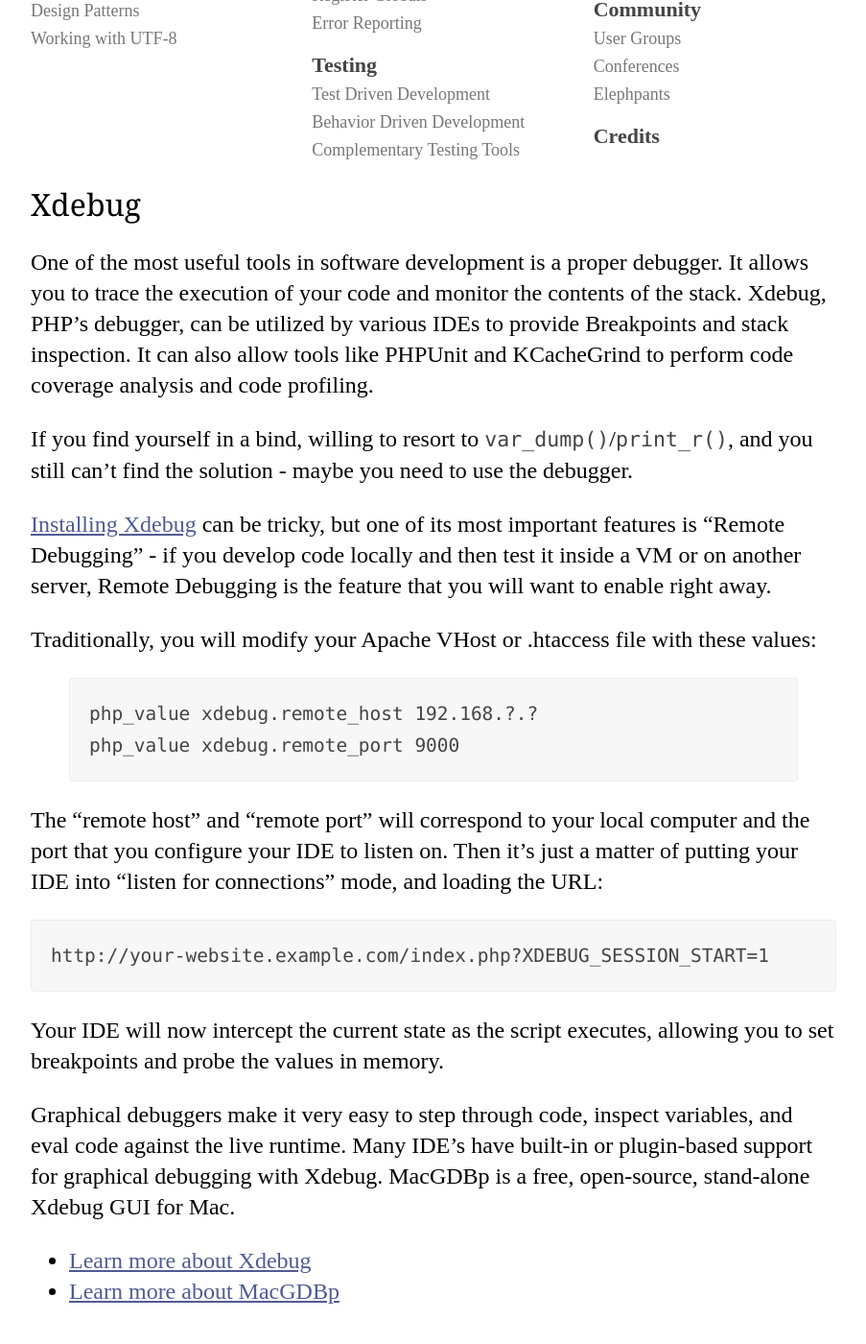
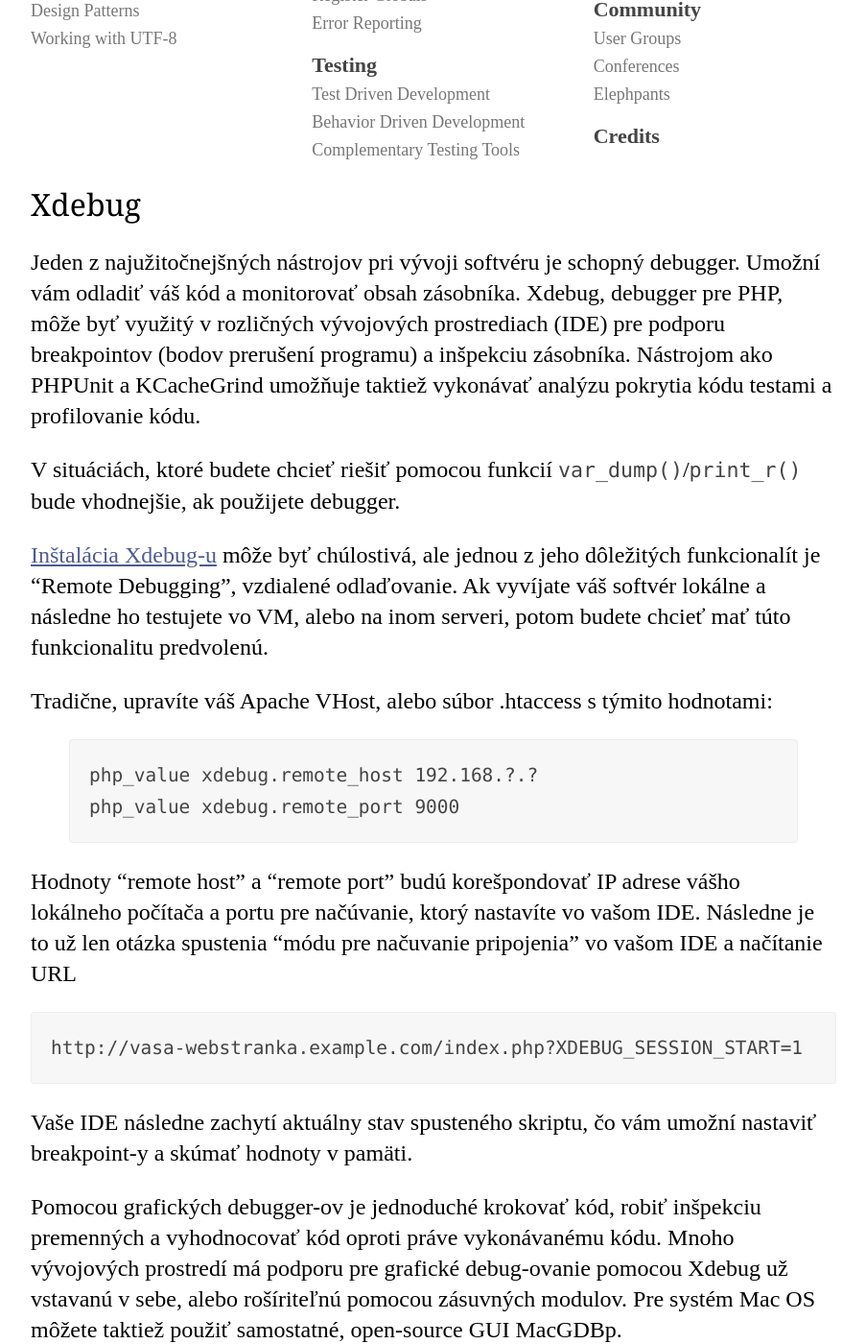
Before and after one commit to codeguy/php-the-right-way, a Jekyll site: the page built from _posts/03-06-01-XDebug.md, in a window 1280 px wide and 1400 px high, scrolled down 1034 px. Shown: the whole window at 96% size, without its empty margins (188-1091 px from the left). Built offline with Jekyll 4.4.1, drawn with Linux system fonts in a browser that asks for light colours; our own code applies the rules of GitHub Pages for plain Markdown files; some of the changed text lies outside the part shown.

Commit message:
Translate Xdebug section

```diff
--- a/_posts/03-06-01-XDebug.md
+++ b/_posts/03-06-01-XDebug.md
@@ -6,39 +6,41 @@ anchor:  xdebug
 
 ## Xdebug {#xdebug_title}
 
-One of the most useful tools in software development is a proper debugger. It allows you to trace the execution of your
-code and monitor the contents of the stack. Xdebug, PHP's debugger, can be utilized by various IDEs to provide
-Breakpoints and stack inspection. It can also allow tools like PHPUnit and KCacheGrind to perform code coverage
-analysis and code profiling.
+Jeden z najužitočnejšných nástrojov pri vývoji softvéru je schopný debugger. Umožní vám odladiť váš kód a monitorovať
+obsah zásobníka. Xdebug, debugger pre PHP, môže byť využitý v rozličných vývojových prostrediach (IDE) pre podporu
+breakpointov (bodov prerušení programu) a inšpekciu zásobníka. Nástrojom ako PHPUnit a KCacheGrind
+umožňuje taktiež vykonávať analýzu pokrytia kódu testami a profilovanie kódu.
 
-If you find yourself in a bind, willing to resort to `var_dump()`/`print_r()`, and you still can't find the solution -
-maybe you need to use the debugger.
+V situáciách, ktoré budete chcieť riešiť pomocou funkcií `var_dump()`/`print_r()` bude vhodnejšie, ak použijete
+debugger.
 
-[Installing Xdebug][xdebug-install] can be tricky, but one of its most important features is "Remote Debugging" - if
-you develop code locally and then test it inside a VM or on another server, Remote Debugging is the feature that you
-will want to enable right away.
+[Inštalácia Xdebug-u][xdebug-install] môže byť chúlostivá, ale jednou z jeho dôležitých funkcionalít je
+"Remote Debugging", vzdialené odlaďovanie. Ak vyvíjate váš softvér lokálne a následne ho testujete vo VM, alebo
+na inom serveri, potom budete chcieť mať túto funkcionalitu predvolenú.
 
-Traditionally, you will modify your Apache VHost or .htaccess file with these values:
+Tradične, upravíte váš Apache VHost, alebo súbor .htaccess s týmito hodnotami:
 
 {% highlight ini %}
 php_value xdebug.remote_host 192.168.?.?
 php_value xdebug.remote_port 9000
 {% endhighlight %}
 
-The "remote host" and "remote port" will correspond to your local computer and the port that you configure your IDE to
-listen on. Then it's just a matter of putting your IDE into "listen for connections" mode, and loading the URL:
+Hodnoty "remote host" a "remote port" budú korešpondovať IP adrese vášho lokálneho počítača a portu pre načúvanie,
+ktorý nastavíte vo vašom IDE. Následne je to už len otázka spustenia "módu pre načuvanie pripojenia" vo vašom IDE
+a načítanie URL
 
-    http://your-website.example.com/index.php?XDEBUG_SESSION_START=1
+    http://vasa-webstranka.example.com/index.php?XDEBUG_SESSION_START=1
 
-Your IDE will now intercept the current state as the script executes, allowing you to set breakpoints and probe the
-values in memory.
+Vaše IDE následne zachytí aktuálny stav spusteného skriptu, čo vám umožní nastaviť breakpoint-y a skúmať hodnoty
+v pamäti.
 
-Graphical debuggers make it very easy to step through code, inspect variables, and eval code against the live runtime.
-Many IDE's have built-in or plugin-based support for graphical debugging with Xdebug. MacGDBp is a free, open-source,
-stand-alone Xdebug GUI for Mac.
+Pomocou grafických debugger-ov je jednoduché krokovať kód, robiť inšpekciu premenných a vyhodnocovať kód oproti
+práve vykonávanému kódu. Mnoho vývojových prostredí má podporu pre grafické debug-ovanie pomocou Xdebug už vstavanú
+v sebe, alebo rošíriteľnú pomocou zásuvných modulov. Pre systém Mac OS môžete taktiež použiť samostatné, open-source GUI
+MacGDBp.
 
- * [Learn more about Xdebug][xdebug-docs]
- * [Learn more about MacGDBp][macgdbp-install]
+ * [Naučte sa viac o Xdebug-u][xdebug-docs]
+ * [Naučte sa viac o MacGDBp][macgdbp-install]
 
 
 [xdebug-install]: http://xdebug.org/docs/install
```
